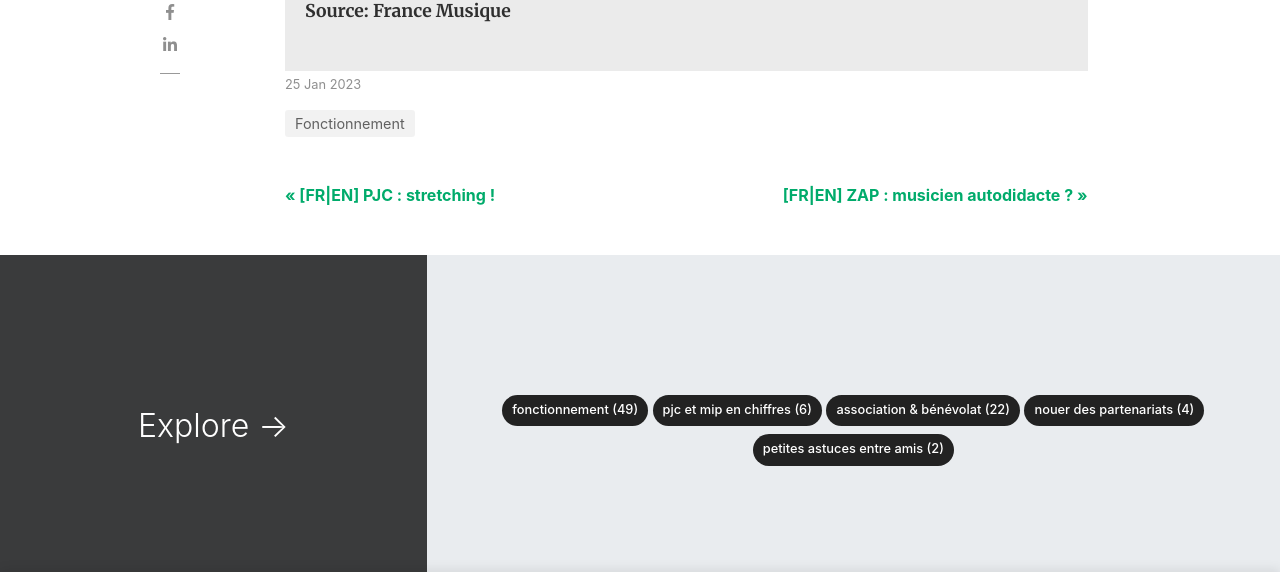
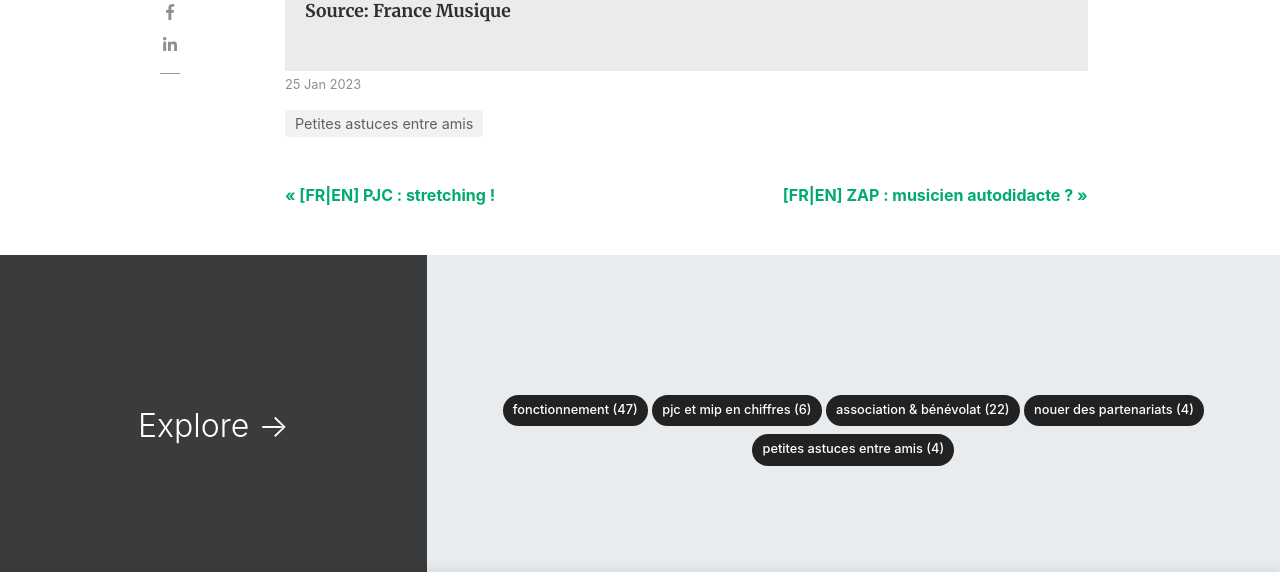
Before and after one commit to zikapanam/blog-zikapanam, a Jekyll site: the page built from _posts/2023-01-25-[fr|en]-zap-les-expressions-francaises-musicales.html, in a window 1280 px wide and 900 px high, scrolled down 4131 px. Shown: the part 166-740 px from the top of the window. Built offline with Jekyll 4.4.1, drawn with Linux system fonts in a browser that asks for light colours; nearby versions of some CDN libraries.

Commit message:
maj articles

```diff
--- a/_posts/2023-01-25-[fr|en]-zap-les-expressions-francaises-musicales.html
+++ b/_posts/2023-01-25-[fr|en]-zap-les-expressions-francaises-musicales.html
@@ -3,7 +3,7 @@ layout: post
 author: zikapanam
 title: "[FR|EN] ZAP : les expressions françaises musicales"
 categories:
-- Fonctionnement
+- Petites astuces entre amis
 image: assets/images/danseuse-hudson-hintze-pzgn0feLJwg-unsplash.jpg
 description: Minute culture ! Les expressions françaises qui mettent la musique à l'honneur !
 newsletters:
--- a/_posts/2023-01-26-[fr|en]-zap-musicien-autodidacte.html
+++ b/_posts/2023-01-26-[fr|en]-zap-musicien-autodidacte.html
@@ -3,7 +3,7 @@ layout: post
 author: zikapanam
 title: "[FR|EN] ZAP : musicien autodidacte ?"
 categories:
-- Fonctionnement
+- Petites astuces entre amis
 image: assets/images/learn-tim-mossholder-WE_Kv_ZB1l0-unsplash.jpg
 description: Être autodidacte n'est pas de tout repos, voici quelques conseils pour progresser avec méthode, dans la bonne direction et plus vite !
 newsletters:
```
